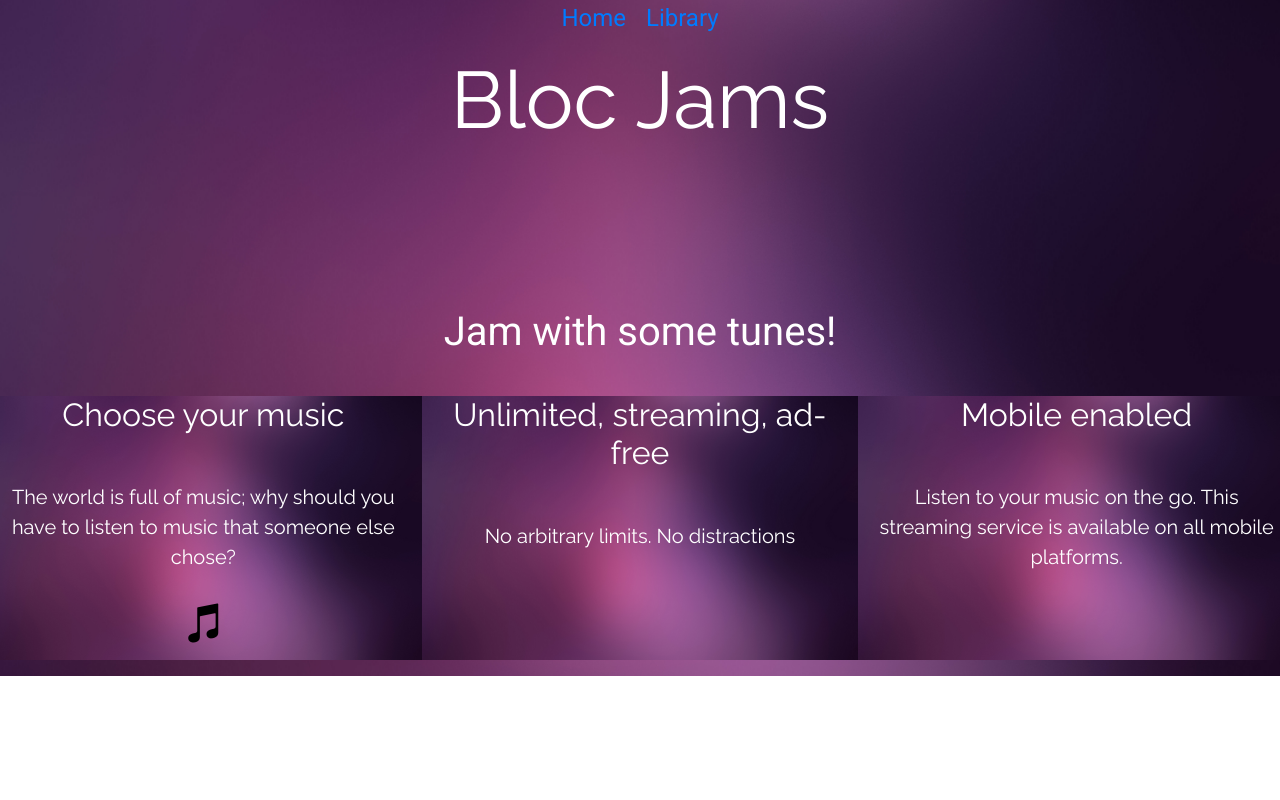
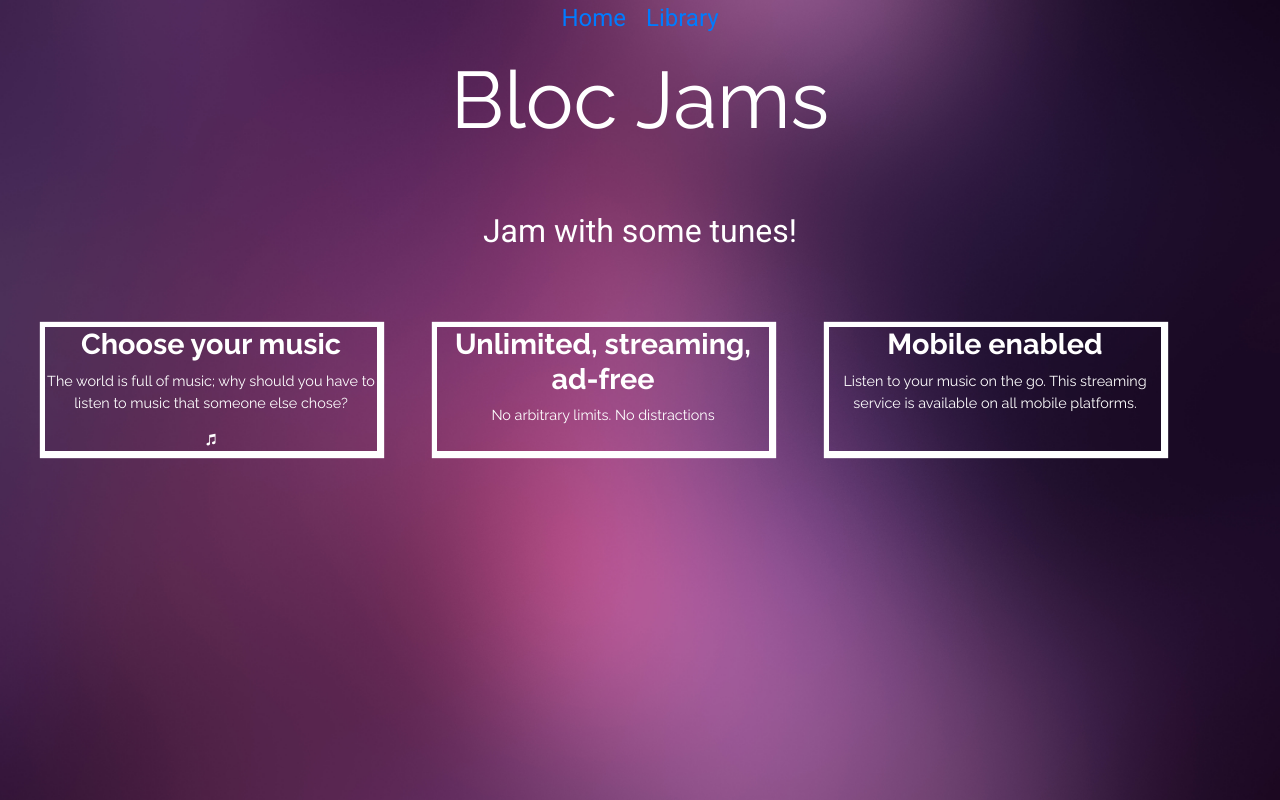
Before and after one commit to curtbloom/bloc-jams-react, a React (Create React App) app: page / in a window 1280 px wide. Built offline with nearby package versions, Linux system fonts and the light colour scheme.

Commit message:
Final-style

```diff
--- a/package.json
+++ b/package.json
@@ -7,7 +7,8 @@
     "react": "^16.7.0",
     "react-dom": "^16.7.0",
     "react-router-dom": "^4.3.1",
-    "react-scripts": "2.1.3"
+    "react-scripts": "2.1.3",
+    "reactstrap": "^7.1.0"
   },
   "scripts": {
     "start": "react-scripts start",
--- a/public/index.html
+++ b/public/index.html
@@ -40,5 +40,8 @@
       To begin the development, run `npm start` or `yarn start`.
       To create a production bundle, use `npm run build` or `yarn build`.
     -->
+    <script src="https://code.jquery.com/jquery-3.3.1.slim.min.js" integrity="sha384-q8i/X+965DzO0rT7abK41JStQIAqVgRVzpbzo5smXKp4YfRvH+8abtTE1Pi6jizo" crossorigin="anonymous"></script>
+    <script src="https://cdnjs.cloudflare.com/ajax/libs/popper.js/1.14.7/umd/popper.min.js" integrity="sha384-UO2eT0CpHqdSJQ6hJty5KVphtPhzWj9WO1clHTMGa3JDZwrnQq4sF86dIHNDz0W1" crossorigin="anonymous"></script>
+    <script src="https://stackpath.bootstrapcdn.com/bootstrap/4.3.1/js/bootstrap.min.js" integrity="sha384-JjSmVgyd0p3pXB1rRibZUAYoIIy6OrQ6VrjIEaFf/nJGzIxFDsf4x0xIM+B07jRM" crossorigin="anonymous"></script>
   </body>
 </html>
--- a/src/App.js
+++ b/src/App.js
@@ -18,9 +18,11 @@ class App extends Component {
           <h1 className={ tagPath === "/" ? 'app-title' : 'app-title-small'}>Bloc Jams</h1>
         </header>
         <main>
-          <Route exact path="/" component={Landing} />
-          <Route path="/library" component={Library} />
-          <Route path="/album/:slug" component={Album} />
+          <div className="Route">
+            <Route exact path="/" component={Landing} />
+            <Route path="/library" component={Library} />
+            <Route path="/album/:slug" component={Album} />
+          </div>
         </main>
       </div>
     );
--- a/src/components/Landing.js
+++ b/src/components/Landing.js
@@ -4,25 +4,27 @@ import './../styles/Landing.css';
 
 const Landing = () => (
   <section className="landing">
-    <h1 className="hero-title">Jam with some tunes!</h1>
+    <h2 className="hero-title">Jam with some tunes!</h2>
 
+  <div className="container">
     <section className="selling-points row">
-      <div className="point col-md-4">
+      <div className="container-1">
         <h2 className="point-title">Choose your music</h2>
         <p className="point-description">The world is full of music; why should you have to listen to music that someone else chose?</p>
       <span className="icon ion-ios-musical-notes custom-icon"></span>
       </div>
-    <div className="point col-md-4">
+      <div className="container-2">
         <h2 className="point-title">Unlimited, streaming, ad-free</h2>
         <p className="point-description">No arbitrary limits. No distractions</p>
       <span className="icon ion-thumbsup custom-icon"></span>
       </div>
-    <div className="point col-md-4">
+    <div className="container-3">
       <h2 className="point-title">Mobile enabled</h2>
       <p className="point-description">Listen to your music on the go. This streaming service is available on all mobile platforms.</p>
       <span className="icon ion-earth custom-icon"></span>
     </div>
     </section>
+  </div>
   </section>
 );
 
--- a/src/components/Library.js
+++ b/src/components/Library.js
@@ -1,6 +1,7 @@
  import React, { Component } from 'react';
  import { Link } from 'react-router-dom';
  import albumData from './../data/albums';
+ import './../styles/Library.css';
 
  class Library extends Component {
    constructor(props) {
--- a/src/components/PlayerBar.js
+++ b/src/components/PlayerBar.js
@@ -1,4 +1,6 @@
 import React, { Component } from 'react';
+import './../styles/PlayerBar.css';
+
 
 class PlayerBar extends Component {
   render() {
--- a/src/styles/Album.css
+++ b/src/styles/Album.css
@@ -1,6 +1,11 @@
+.album {
+  position: relative;
+}
+
 #album-info {
   position:relative;
-  margin-left: 0 auto;
+  left: 0px;
+  top: 30px;
   height:14rem;
   width:50rem;
   -webkit-box-shadow:10px 0px 20px
@@ -9,24 +14,31 @@
 
 #album-cover-art {
   position:relative;
-  margin: 0 auto;
+  left: 30px;
   height:14rem;
   width:40rem;
   -webkit-box-shadow:10px 0px 20px
 }
 
 .album-details {
+  position:relative;
+  left: 80px;
   width: 5% 5% 5% 5%;
   height: auto;
   margin-top: auto;
 }
 
 #album-title, .artist {
+  position:relative;
+  left: 80px;
   width: 10%;
   margin-right: 10%;
 }
 
+
 #song-list {
+  position: relative;
+  top: 50px;
   width: 100%;
 	max-width: 340px;
 	padding: 20px;
@@ -65,3 +77,9 @@ button {
 .hidden-number {
   display: none;
 }
+
+.app-title-small {
+  position: relative;
+  top: 0px;
+  display: none;
+}
--- a/src/styles/App.css
+++ b/src/styles/App.css
@@ -2,10 +2,9 @@
 
 .App header nav {
   text-align: center;
+  position: relative;
+  left: 40px;
   font-size: 1.5em;
-}
-
-.App header nav a:hover {
   color: white;
 }
 
@@ -19,12 +18,12 @@ a:hover, a:active, a:visited, a:focus {
 }
 
 .app-title {
-  color: white;
   text-align: center;
   font-family: 'Raleway', sans-serif;
   font-size: 4.75em;
   margin-top: 1em;
 }
+
 
 
 .app-title-small {
--- a/src/styles/Landing.css
+++ b/src/styles/Landing.css
@@ -1,48 +1,73 @@
-div {
+
+body {
+  background-image: url(/assets/images/blur_bg_3.jpg);
   background-size: cover;
-  background-image: url("blur_bg_3.jpg");
-  background-position: top;
-  background-repeat: repeat-y;
-  background-position: center;
+  position: relative;
+  right: 40px;
+}
+
+
+.container div {
+  width: 100%;
+  color: white;
+  border-style: outset;
+  border-width: 5px;
+  box-shadow: 1px 1px 1px 1px white;
+  text-align: center;
+  width: 30%;
+  border: 5px solid white;
+  display: inline-block;
+  font-size: .9em;
+  margin-bottom: 1.5em;
+  margin-top: .2;
+  font-family: 'Raleway', sans-serif;
 
 }
 
+.container-3 {
+  position: relative;
+  top: 40px;
+  left: 110px;
+}
+
+.container-2 {
+  position: relative;
+  top: 40px;
+  left: 60px;
+}
+
+.container-1 {
+  position: relative;
+  right: -10px;
+  top: 40px;
+}
+
+
+
 .app-title {
+  text-align: center;
   color: white;
-  text-align: center;
   font-family: 'Raleway', sans-serif;
+  position: relative;
+  left: 40px;
   font-size: 5em;
   margin-top: .2em;
   margin-bottom: .1em;
 }
 
-.hero-title, .point {
-  font-family: 'Raleway', sans-serif;
+
+
+.landing .hero-title {
+  font-family: 'Roboto', sans-serif;
+  text-align: center;
   color: white;
-  text-align: center;
-  margin-bottom: 1em;
-}
-
-.hero-title {
-  font-family: 'Roboto', sans-serif;
-  margin-top: 4em;
+  position: relative;
+  left: 40px;
+  margin-top: 2em;
   margin-bottom: 1em;
 }
 
 .point-title {
-  font-family: 'Raleway', sans-serif;
   font-size: 2em;
-  margin-bottom: 1.5em;
+  font-weight: bold;
 }
-
-.point-description {
-  font-family: 'Raleway', sans-serif;
-  font-size: 1.25em;
-}
-
-.point .custom-icon {
-  font-size: 48px;
-  text-align: center;
-  color: black;
-
-}
--- a/src/styles/Library.css
+++ b/src/styles/Library.css
@@ -2,17 +2,15 @@
 .library {
   margin: 5em;
   text-align: center;
+  position: relative;
+  left: 50px;
 }
 
 .album-div {
   margin-top: 4em;
+  position: relative;
 }
 
-.album-art {
-  width: 30%;
-  height: 30%;
-  margin-bottom: 1.5em;
-}
 
 .app-title h1 {
   font-size: 1em;
@@ -31,4 +29,12 @@
 .album-songs-length {
   font-size: 1.5em;
   font-family: 'Roboto', sans-serif;
+  position: relative;
+  left: 200px;
 }
+
+.app-title-small {
+  position: relative;
+  left: 460px;
+  top: 40px;
+}
--- a/src/styles/Main.css
+++ b/src/styles/Main.css
@@ -1,20 +1,127 @@
+*, *:before, *:after {
+    -moz-box-sizing: border-box;
+    -webkit-box-sizing: border-box;
+    box-sizing: border-box;
+}
+
+html {
+    height: 100%;
+    font-size: 100%;
+}
+
 body {
-  margin:0px;
-  padding: 0px;
+
+    background-repeat: no-repeat;
+    background-attachment: fixed;
+    background-position: center center;
+    background-size: cover;
+    font-family: 'Open Sans';
+    color: white;
+    min-height: 100%;
+    padding-bottom: 200px;
 }
-#bg{
-  height: 100vh;
-  width: 100%;
-  position: absolute;
-  overflow: hidden;
+
+.navbar {
+    padding: 0.5rem;
+    background-color: rgb(101,18,95);
+
 }
-#bg img {
-  height: auto;
-  width: 105%;
-  -webkit-filter:blur(20px);
-  position: absolute;
-  top: 50%;
-  left: 50%;
-  transform: translate(-50%,-50%);
-  z-index: 1;
+
+.navbar > .logo {
+    position: relative;
+    left: 2rem;
 }
+.container {
+     margin: 0 auto;
+     max-width: 64rem;
+ }
+ .container {
+     margin: 0 auto;
+     max-width: 64rem;
+ }
+
+ .container.narrow {
+     max-width: 56rem;
+ }
+
+ /* Medium and small screens (640px) */
+ @media (min-width: 640px) {
+ html { font-size: 112%; }
+
+.column {
+         float: left;
+         padding-left: 1rem;
+         padding-right: 1rem;
+     }
+.column.full { width: 100%; }
+.column.two-thirds { width: 66.7%; }
+.column.half { width: 50%; }
+.column.third { width: 33.3%; }
+.column.fourth { width: 25%; }
+.column.flow-opposite { float: right; }
+ }
+
+ /* Large screens (1024px) */
+ @media (min-width: 1024px) {
+     html { font-size: 120%; }
+ }
+
+.clearfix::before,
+.clearfix::after {
+   content: " ";
+   display: table;
+}
+
+.clearfix::after {
+   clear: both;
+}
+
+ .navbar {
+     position: relative;
+     padding: 0.5rem;
+     background-color: rgb(101,18,95);
+     /* #1 */
+     background-color: rgba(101,18,95,0.5);
+     /* #2 */
+     z-index: 1;
+ }
+
+ .navbar .logo {
+     position: relative;
+     left: 2rem;
+     cursor: pointer;  /* produces the finger-pointer icon when you hover over the logo */
+ }
+
+ .navbar .links-container {
+     display: table;
+     position: absolute;
+     top: 0;
+     right: 0;
+     height: 100px;
+     color: white;
+     /* #3 */
+     text-decoration: none;
+ }
+
+ .links-container .navbar-link {
+     display: table-cell;
+     position: relative;
+     height: 100%;
+     padding-left: 1rem;
+     padding-right: 1rem;
+     /* #4 */
+     vertical-align: middle;
+     color: white;
+     font-size: 0.625rem;
+     letter-spacing: 0.05rem;
+     font-weight: 700;
+     text-transform: uppercase;
+     /* #3 */
+     text-decoration: none;
+     cursor: pointer;
+ }
+
+   /* #5 */
+ .links-container .navbar-link:hover {
+     color: rgb(233,50,117);
+ }
--- a/src/styles/PlayerBar.css
+++ b/src/styles/PlayerBar.css
@@ -1,11 +1,12 @@
 .player-bar {
-  width: 80%;
-  margin: 3em auto;
+  position: relative;
+  top: 40px;
+  margin: 1em auto;
   text-align: center;
 }
 
 #buttons button {
-  margin: 0 2.5em;
+  margin: 0 2em;
 }
 
 #buttons button span {
@@ -13,28 +14,14 @@
   padding: 0 5px;
 }
 
-#volume-control {
-  width: 10%;
-  margin-bottom: 0;
-}
-
-#volume-control span {
-  width: 20%;
-  display: inline;
-}
-
-#volume-control input {
-  width: 70%;
-  display: flex;
-}
 
 #volume-control .custom-icon {
-  font-size: 1.5em;
-  margin-right: .75em;
+  width: 75%;
+  margin-right: auto;
 }
 
 #time-control {
-  width: 75%;
+  width: 50%;
   margin: auto;
 }
 
```
Also changed, not shown: public/assets/images/blur_bg_3.jpg (renamed from src/styles/blur_bg_3.jpg), 1 other file (tests, documents, lock files or other folders). Lines whose indentation alone changed are shown as unchanged.
